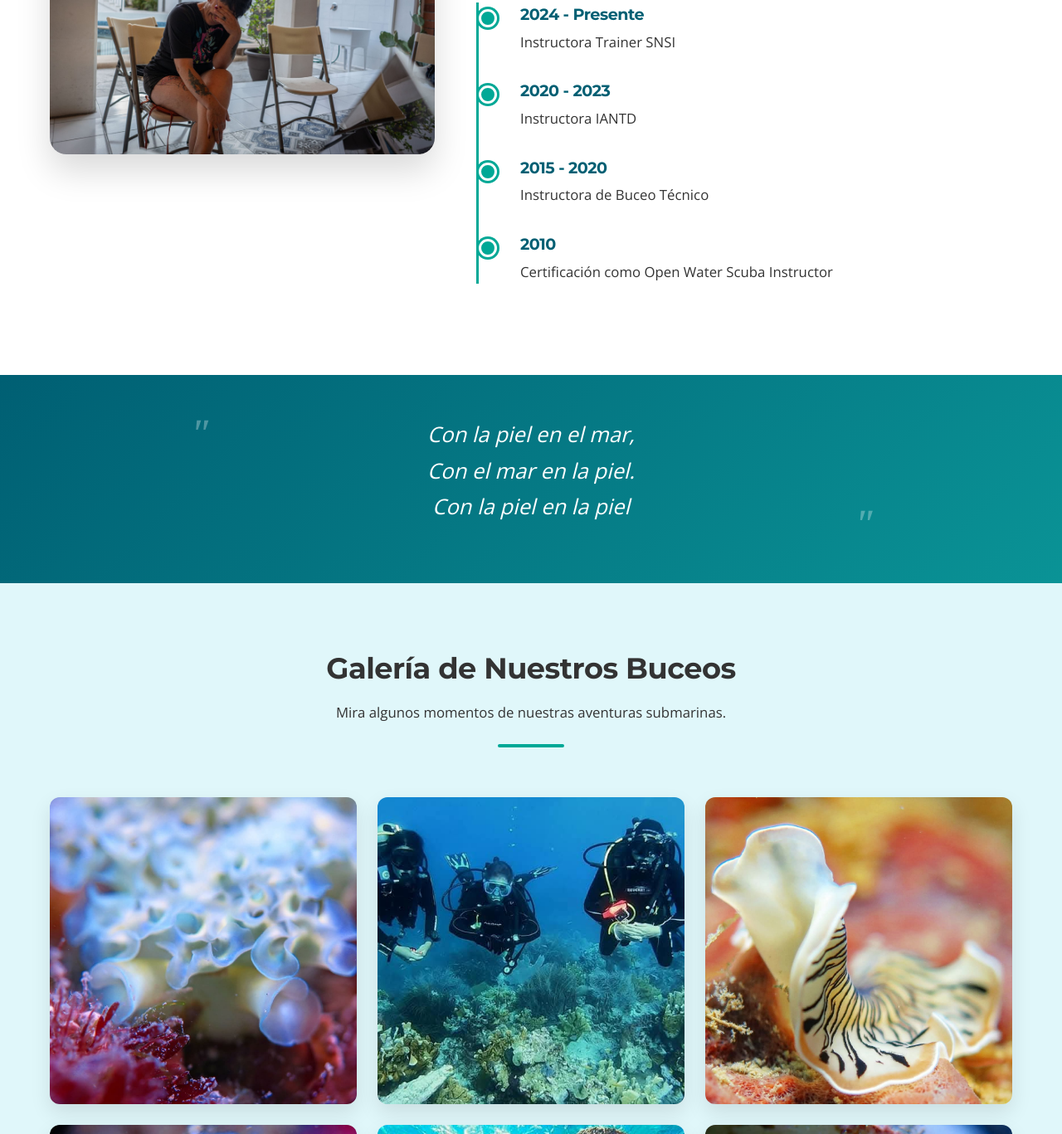
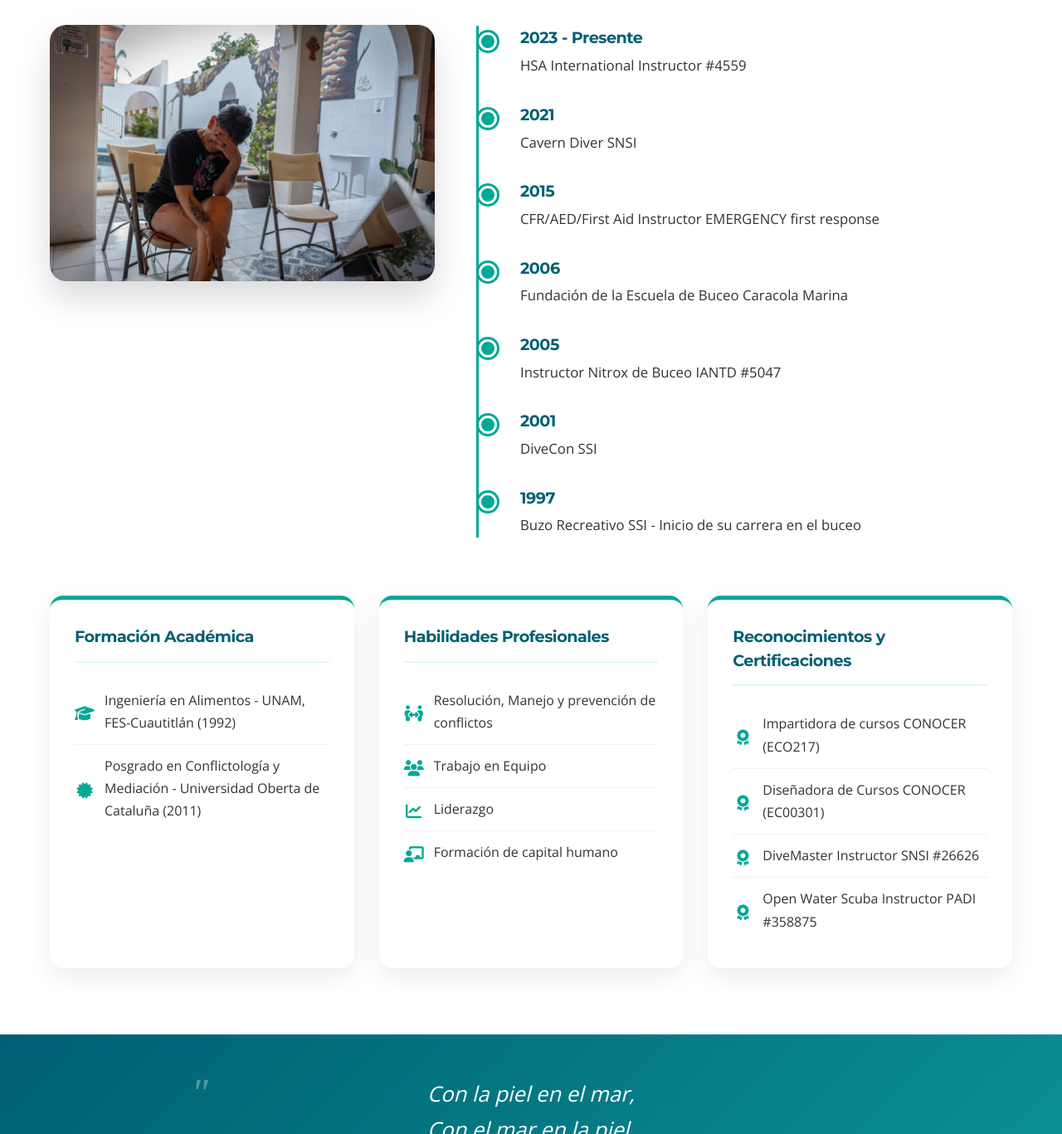
Before and after one commit to reliasdomi/caracolamarina, a plain HTML site: page index.html in a window 1280 px wide. Shown: the part 4352-5719 px from the top of the page at 83% size. Drawn offline with nearby package versions, Linux system fonts and the light colour scheme.

Commit message:
Update index.html

```diff
--- a/index.html
+++ b/index.html
@@ -8,7 +8,7 @@
     <link rel="stylesheet" href="https://cdnjs.cloudflare.com/ajax/libs/font-awesome/6.4.0/css/all.min.css">
     <link rel="stylesheet" href="https://fonts.googleapis.com/css2?family=Montserrat:wght@300;400;500;600;700&family=Open+Sans:wght@300;400;600&display=swap">
     <style>
-        /* --- Variables y Estilos Generales --- */
+        /* --- ESTILOS EXISTENTES (se mantienen igual) --- */
         :root {
             --primary-color: #005f73;
             --secondary-color: #00a896;
@@ -772,6 +772,52 @@
             margin-bottom: 5px;
         }
 
+        /* Nueva sección de habilidades y experiencia */
+        .skills-grid {
+            display: grid;
+            grid-template-columns: repeat(auto-fit, minmax(300px, 1fr));
+            gap: 30px;
+            margin-top: 40px;
+        }
+
+        .skills-card {
+            background: var(--white);
+            padding: 30px;
+            border-radius: 16px;
+            box-shadow: 0 10px 30px rgba(0, 0, 0, 0.08);
+            border-top: 5px solid var(--secondary-color);
+        }
+
+        .skills-card h4 {
+            color: var(--primary-color);
+            margin-bottom: 20px;
+            padding-bottom: 15px;
+            border-bottom: 2px solid var(--light-blue);
+        }
+
+        .skills-list {
+            list-style: none;
+        }
+
+        .skills-list li {
+            padding: 12px 0;
+            border-bottom: 1px solid #f0f0f0;
+            display: flex;
+            align-items: center;
+        }
+
+        .skills-list li:last-child {
+            border-bottom: none;
+        }
+
+        .skills-list li i {
+            margin-right: 12px;
+            color: var(--secondary-color);
+            font-size: 1.2rem;
+            min-width: 24px;
+            text-align: center;
+        }
+
         /* --- Sección de Galería con Lightbox --- */
         .gallery-section {
             background-color: var(--light-blue);
@@ -968,6 +1014,7 @@
         }
 
         .accordion-header:hover {
+            background-color: #f0f8ff;
             background-color: #f0f8ff;
         }
 
@@ -1322,6 +1369,10 @@
                 max-width: 450px;
                 margin: 0 auto 30px;
             }
+
+            .skills-grid {
+                grid-template-columns: 1fr;
+            }
         }
 
         @media (max-width: 768px) {
@@ -1628,7 +1679,7 @@
         </div>
     </section>
 
-    <!-- Sección de Instructor -->
+    <!-- Sección de Instructor - ACTUALIZADA -->
     <section class="section instructor-section" id="instructor">
         <div class="container">
             <div class="section-title">
@@ -1641,27 +1692,71 @@
                 </div>
                 <div class="instructor-info">
                     <h3>Yazmín C. Osorio</h3>
-                    <p class="certification">Instructora SNSI #5047</p>
-                    <p>Con más de 15 años de experiencia en buceo recreativo y técnico, Yazmín ha formado a cientos de buzos en México y el extranjero. Especialista en buceo profundo y en cuevas, su pasión es compartir la belleza del mundo submarino de forma segura y responsable.</p>
+                    <p class="certification">Instructora SNSI #5047 | Más de 1,500 inmersiones</p>
+                    <p>Ingeniera en Alimentos de formación y apasionada del buceo desde 1997. Con más de 20 años de experiencia en buceo recreativo y técnico, Yazmín ha formado a cientos de buzos en México. Especialista en buceo profundo y en cuevas, su pasión es compartir la belleza del mundo submarino de forma segura y responsable.</p>
                     <p class="quote">"Te voy a enseñar a bucear, te voy a enseñar a volar."</p>
+
                     <div class="instructor-timeline">
                         <div class="timeline-item">
-                            <h4>2024 - Presente</h4>
-                            <p>Instructora Trainer SNSI</p>
+                            <h4>2023 - Presente</h4>
+                            <p>HSA International Instructor #4559</p>
                         </div>
                         <div class="timeline-item">
-                            <h4>2020 - 2023</h4>
-                            <p>Instructora IANTD</p>
+                            <h4>2021</h4>
+                            <p>Cavern Diver SNSI</p>
                         </div>
                         <div class="timeline-item">
-                            <h4>2015 - 2020</h4>
-                            <p>Instructora de Buceo Técnico</p>
+                            <h4>2015</h4>
+                            <p>CFR/AED/First Aid Instructor EMERGENCY first response</p>
                         </div>
                         <div class="timeline-item">
-                            <h4>2010</h4>
-                            <p>Certificación como Open Water Scuba Instructor</p>
+                            <h4>2006</h4>
+                            <p>Fundación de la Escuela de Buceo Caracola Marina</p>
                         </div>
-                    </div>
+                        <div class="timeline-item">
+                            <h4>2005</h4>
+                            <p>Instructor Nitrox de Buceo IANTD #5047</p>
+                        </div>
+                        <div class="timeline-item">
+                            <h4>2001</h4>
+                            <p>DiveCon SSI</p>
+                        </div>
+                        <div class="timeline-item">
+                            <h4>1997</h4>
+                            <p>Buzo Recreativo SSI - Inicio de su carrera en el buceo</p>
+                        </div>
+                    </div>
+                </div>
+            </div>
+
+            <!-- Nueva sección de habilidades y formación -->
+            <div class="skills-grid">
+                <div class="skills-card">
+                    <h4>Formación Académica</h4>
+                    <ul class="skills-list">
+                        <li><i class="fas fa-graduation-cap fa-icon-optimized"></i> Ingeniería en Alimentos - UNAM, FES-Cuautitlán (1992)</li>
+                        <li><i class="fas fa-certificate fa-icon-optimized"></i> Posgrado en Conflictología y Mediación - Universidad Oberta de Cataluña (2011)</li>
+                    </ul>
+                </div>
+
+                <div class="skills-card">
+                    <h4>Habilidades Profesionales</h4>
+                    <ul class="skills-list">
+                        <li><i class="fas fa-people-arrows fa-icon-optimized"></i> Resolución, Manejo y prevención de conflictos</li>
+                        <li><i class="fas fa-users fa-icon-optimized"></i> Trabajo en Equipo</li>
+                        <li><i class="fas fa-chart-line fa-icon-optimized"></i> Liderazgo</li>
+                        <li><i class="fas fa-chalkboard-teacher fa-icon-optimized"></i> Formación de capital humano</li>
+                    </ul>
+                </div>
+
+                <div class="skills-card">
+                    <h4>Reconocimientos y Certificaciones</h4>
+                    <ul class="skills-list">
+                        <li><i class="fas fa-award fa-icon-optimized"></i> Impartidora de cursos CONOCER (ECO217)</li>
+                        <li><i class="fas fa-award fa-icon-optimized"></i> Diseñadora de Cursos CONOCER (EC00301)</li>
+                        <li><i class="fas fa-award fa-icon-optimized"></i> DiveMaster Instructor SNSI #26626</li>
+                        <li><i class="fas fa-award fa-icon-optimized"></i> Open Water Scuba Instructor PADI #358875</li>
+                    </ul>
                 </div>
             </div>
         </div>
@@ -2052,6 +2147,7 @@
             navLinks.classList.toggle('active');
             hamburger.innerHTML = navLinks.classList.contains('active') ?
                 '<i class="fas fa-times"></i>' : '<i class="fas fa-bars"></i>';
+            // Nota el cierre correcto de la etiqueta: "</i>" en lugar de "'></i>"
         });
 
         // Cerrar menú al hacer clic en un enlace
@@ -2257,4 +2353,4 @@
     </script>
 
 </body>
-</html>X|
+</html>
```
